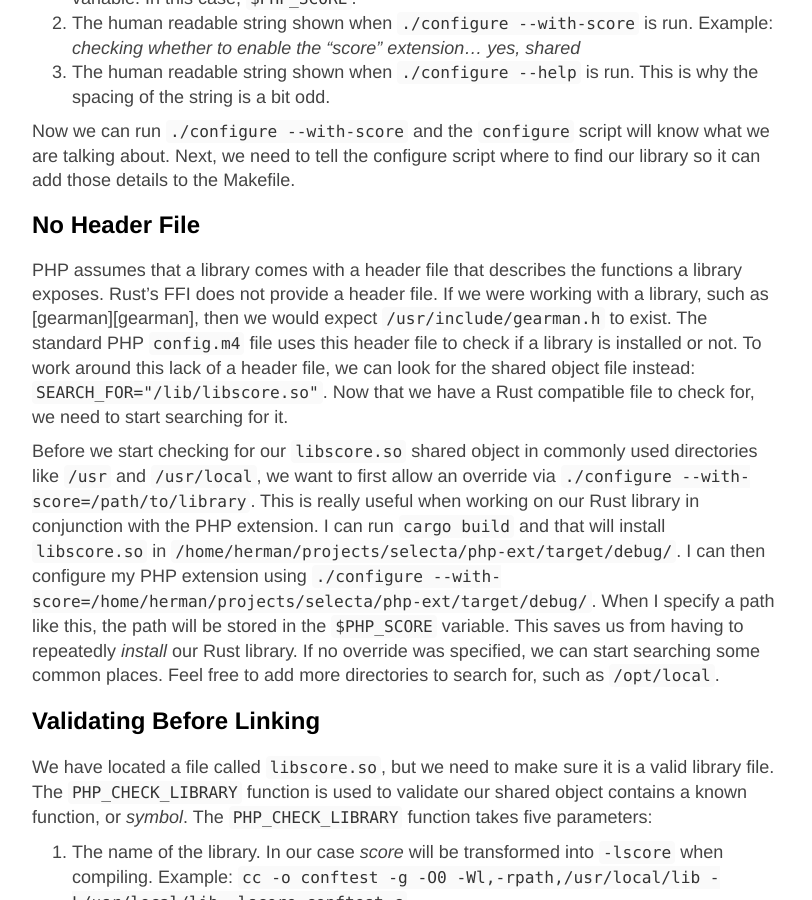
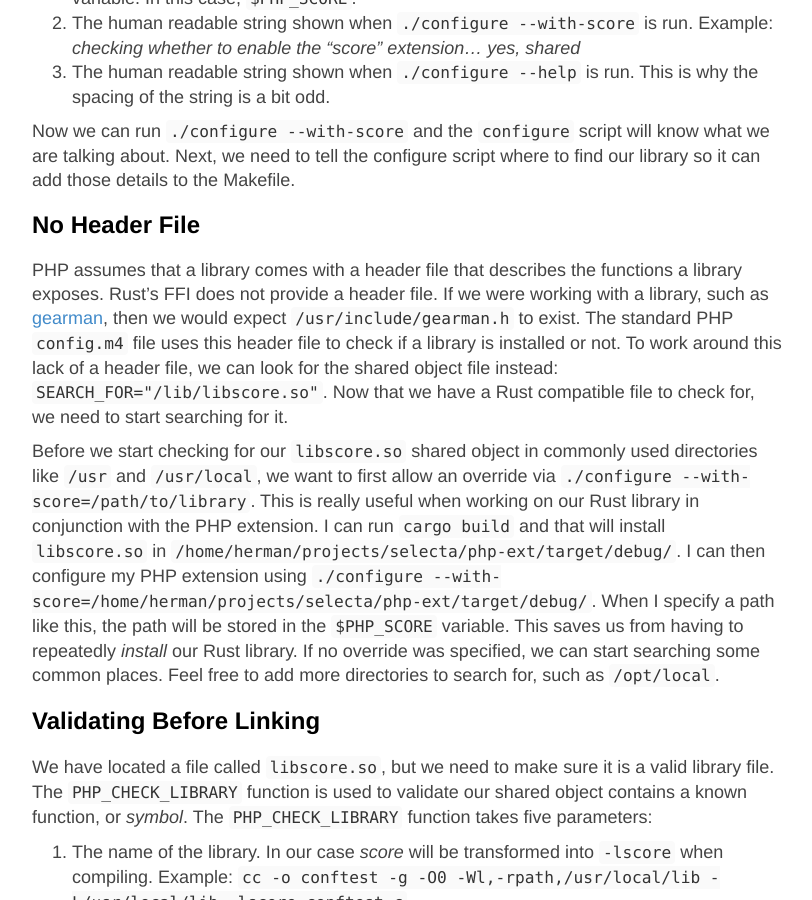
Before and after one commit to hjr3/hjr3.github.io, a Jekyll site: the page built from _posts/2015-08-03-creating-a-php-extension-to-rust.md, in a window 1280 px wide and 900 px high, scrolled down 2658 px. Shown: the whole window, without its empty margins (233-1045 px from the left). Built offline with Jekyll 4.4.1, drawn with Linux system fonts in a browser that asks for light colours; Markdown is read by kramdown in place of the engine named in the settings; part of the change alters nothing that is shown.

Commit message:
add missing link

```diff
--- a/_posts/2015-08-03-creating-a-php-extension-to-rust.md
+++ b/_posts/2015-08-03-creating-a-php-extension-to-rust.md
@@ -227,3 +227,4 @@ If you are really serious about building PHP extensions, I suggest purchasing Sa
 [devzone 1]: http://devzone.zend.com/303/extension-writing-part-i-introduction-to-php-and-zend/
 [devzone 2]: http://devzone.zend.com/317/extension-writing-part-ii-parameters-arrays-and-zvals/
 [Extending and Embedding PHP]: http://www.amazon.com/Extending-Embedding-PHP-Sara-Golemon/dp/067232704X
+[gearman]: http://gearman.org/
```
